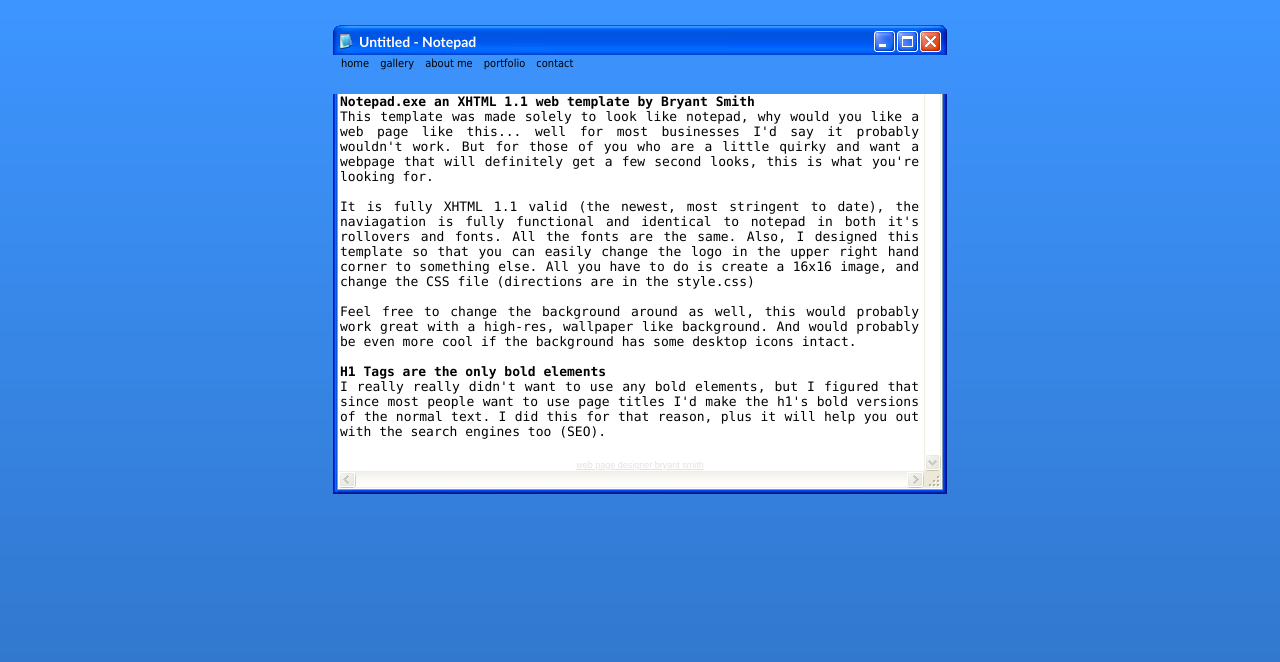
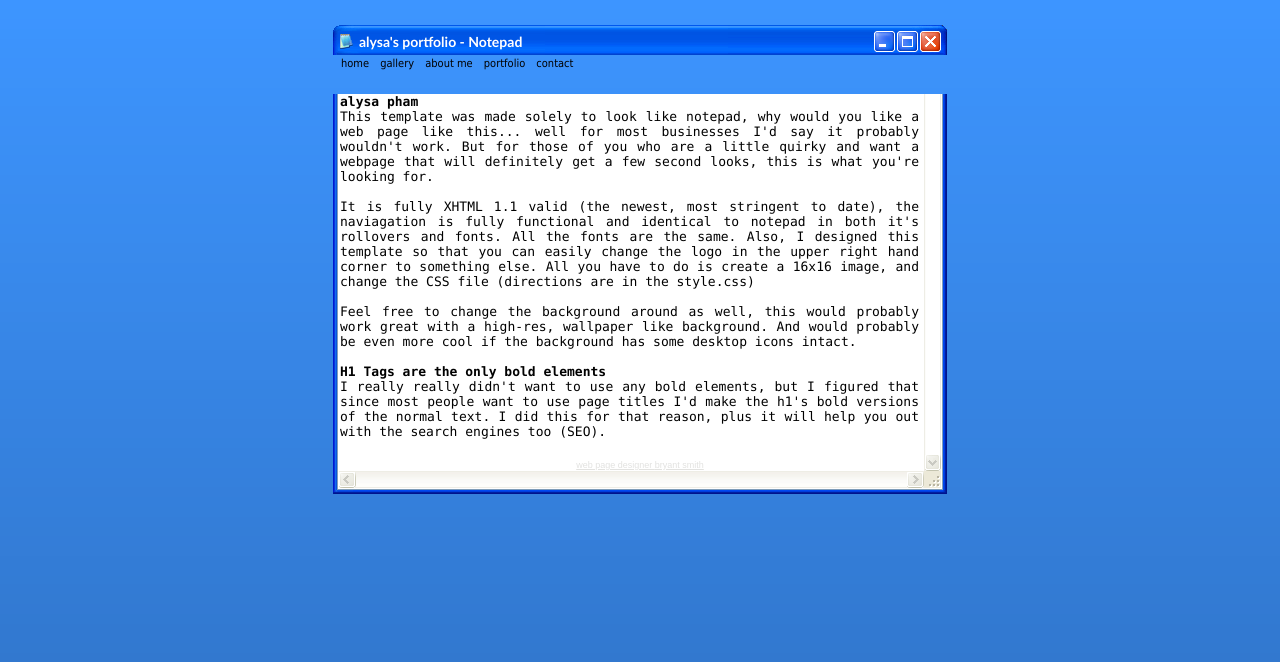
Before and after one commit to alysaphamdesigns/works, a plain HTML site: page index.html in a window 1280 px wide. Drawn offline with Linux system fonts and the light colour scheme.

Commit message:
Update index.html

```diff
--- a/index.html
+++ b/index.html
@@ -4,7 +4,7 @@
 <meta http-equiv="Content-Type" content="text/html; charset=utf-8" />
 <link rel="stylesheet" type="text/css" href="style.css" />
 
-<title>Notepad.exe by Bryant Smith</title>
+<title>alysa pham</title>
 </head>
 
 <body>
@@ -12,7 +12,7 @@
 
         <div id="titlebar">
 
-        	<h1>Untitled - Notepad</h1>
+        	<h1>alysa's portfolio - Notepad</h1>
       </div>
         <div id="bar">
             <ul>
@@ -24,7 +24,7 @@
             </ul>
       </div>
         <div id="main">
-        <h1>Notepad.exe an XHTML 1.1 web template by Bryant Smith</h1>
+        <h1>alysa pham</h1>
         <p>This template was made solely to look like notepad, why would you like a web page like this... well for most businesses I'd say it probably wouldn't work.   But for those of you who are a little quirky and want a webpage that will definitely get a few second looks, this is what you're looking for.</p>
 
         <p>It is fully XHTML 1.1 valid (the newest, most stringent to date), the naviagation is fully functional and identical to notepad in both it's rollovers and fonts.   All the fonts are the same.   Also, I designed this template so that you can easily change the logo in the upper right hand corner to something else.   All you have to do is create a 16x16 image, and change the CSS file (directions are in the style.css)</p>
```
